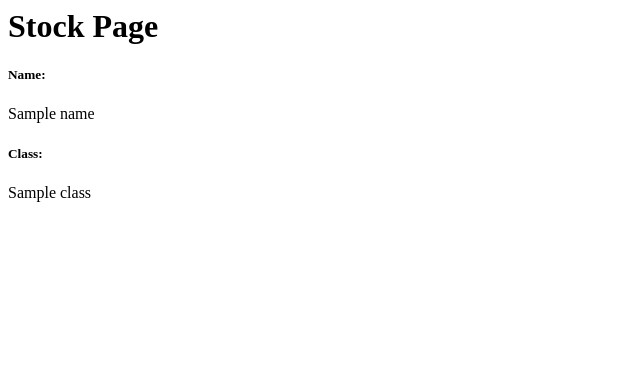
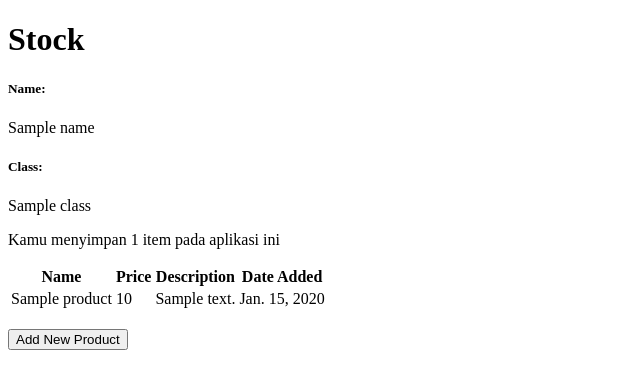
Before and after one commit to AlifaMuhammad/stock, a Django app: template main/templates/main.html in a window 1280 px wide. Shown: the top 389 px of the page, without its empty margins (0-640 px from the left). Run offline with Django 4.2, Linux system fonts and the light colour scheme; tables that the repository leaves empty hold one stand-in row (values such as "Sample post"); the template is opened without the code that fills it: values that come from a table or form of the project are taken from there, most other values are stand-ins (such as "Sample title", 1, 10 or a date in 2020).

Commit message:
menyelesaikan tugas 3

```diff
--- a/main/models.py
+++ b/main/models.py
@@ -2,5 +2,6 @@ from django.db import models
 
 class Product(models.Model):
     name = models.CharField(max_length=255)
-    amount = models.IntegerField()
+    date_added = models.DateField(auto_now_add=True)
+    price = models.IntegerField()
     description = models.TextField()
--- a/main/templates/main.html
+++ b/main/templates/main.html
@@ -1,6 +1,44 @@
-<h1>Stock Page</h1>
+{% extends 'base.html' %}
 
-<h5>Name: </h5>
-<p>{{ name }}</p> <!-- Ubahlah sesuai dengan nama kamu -->
-<h5>Class: </h5>
-<p>{{ class }}</p> <!-- Ubahlah sesuai dengan kelas kamu -->
+{% block content %}
+    <h1>Stock</h1>
+
+    <h5>Name:</h5>
+    <p>{{name}}</p>
+
+    <h5>Class:</h5>
+    <p>{{class}}</p>
+
+    {% if products %}
+        <p>Kamu menyimpan {{ products|length }} item pada aplikasi ini</p>
+    {% endif %}
+
+    <table>
+        <tr>
+            <th>Name</th>
+            <th>Price</th>
+            <th>Description</th>
+            <th>Date Added</th>
+        </tr>
+
+        {% comment %} Berikut cara memperlihatkan data produk di bawah baris ini {% endcomment %}
+
+        {% for product in products %}
+            <tr>
+                <td>{{product.name}}</td>
+                <td>{{product.price}}</td>
+                <td>{{product.description}}</td>
+                <td>{{product.date_added}}</td>
+            </tr>
+        {% endfor %}
+    </table>
+
+    <br />
+
+    <a href="{% url 'main:create_product' %}">
+        <button>
+            Add New Product
+        </button>
+    </a>
+
+{% endblock content %}
--- a/main/urls.py
+++ b/main/urls.py
@@ -1,8 +1,17 @@
 from django.urls import path
 from main.views import show_main
+from main.views import show_main, create_product
+from main.views import show_main, create_product, show_xml
+from main.views import show_main, create_product, show_xml, show_json
+from main.views import show_main, create_product, show_xml, show_json, show_xml_by_id, show_json_by_id
 
 app_name = 'main'
 
 urlpatterns = [
     path('', show_main, name='show_main'),
+    path('create-product', create_product, name='create_product'),
+    path('xml/', show_xml, name='show_xml'),
+    path('json/', show_json, name='show_json'),
+    path('xml/<int:id>/', show_xml_by_id, name='show_xml_by_id'),
+    path('json/<int:id>/', show_json_by_id, name='show_json_by_id'),
 ]
--- a/stock/settings.py
+++ b/stock/settings.py
@@ -55,7 +55,7 @@ ROOT_URLCONF = 'stock.urls'
 TEMPLATES = [
     {
         'BACKEND': 'django.template.backends.django.DjangoTemplates',
-        'DIRS': [],
+        'DIRS': [BASE_DIR / 'templates'],
         'APP_DIRS': True,
         'OPTIONS': {
             'context_processors': [
--- a/stock/urls.py
+++ b/stock/urls.py
@@ -20,5 +20,5 @@ from django.urls import path, include
 
 urlpatterns = [
     path('admin/', admin.site.urls),
-    path('main/', include('main.urls')),
+    path('', include('main.urls')),
 ]
--- /dev/null
+++ b/templates/base.html
@@ -0,0 +1,18 @@
+{% load static %}
+<!DOCTYPE html>
+<html lang="en">
+    <head>
+        <meta charset="UTF-8" />
+        <meta
+            name="viewport"
+            content="width=device-width, initial-scale=1.0"
+        />
+        {% block meta %}
+        {% endblock meta %}
+    </head>
+
+    <body>
+        {% block content %}
+        {% endblock content %}
+    </body>
+</html>
```
Also changed, not shown: main/forms.py (added, +7 -0 lines), main/templates/create_product.html (added, +19 -0 lines), main/views.py (+36 -2 lines), README.md, image-1.png (added), image-2.png (added), image-3.png (added), image-4.png (added), image.png (added), main/migrations/0002_remove_product_amount_product_date_added_and_more.py (added).
